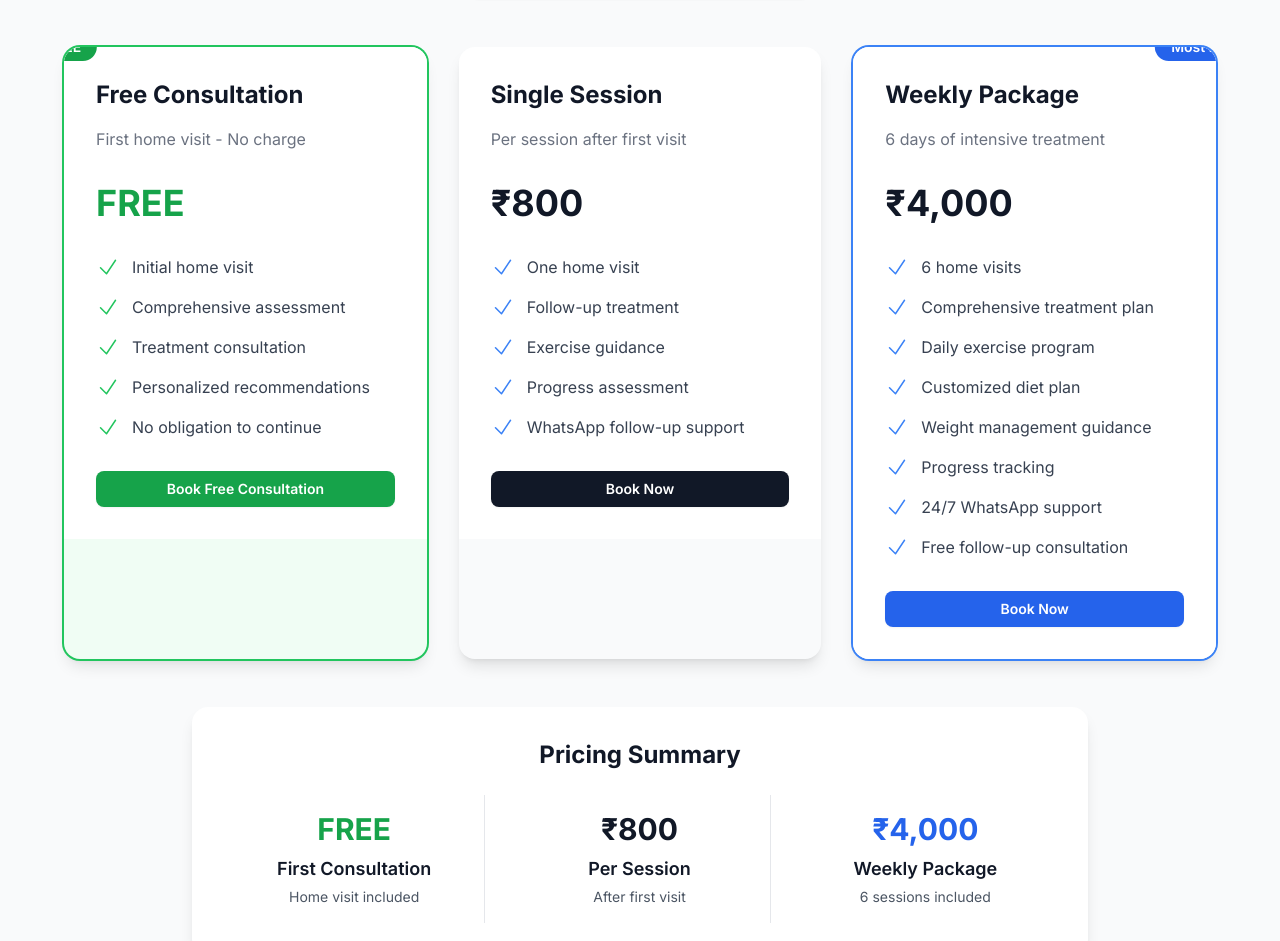
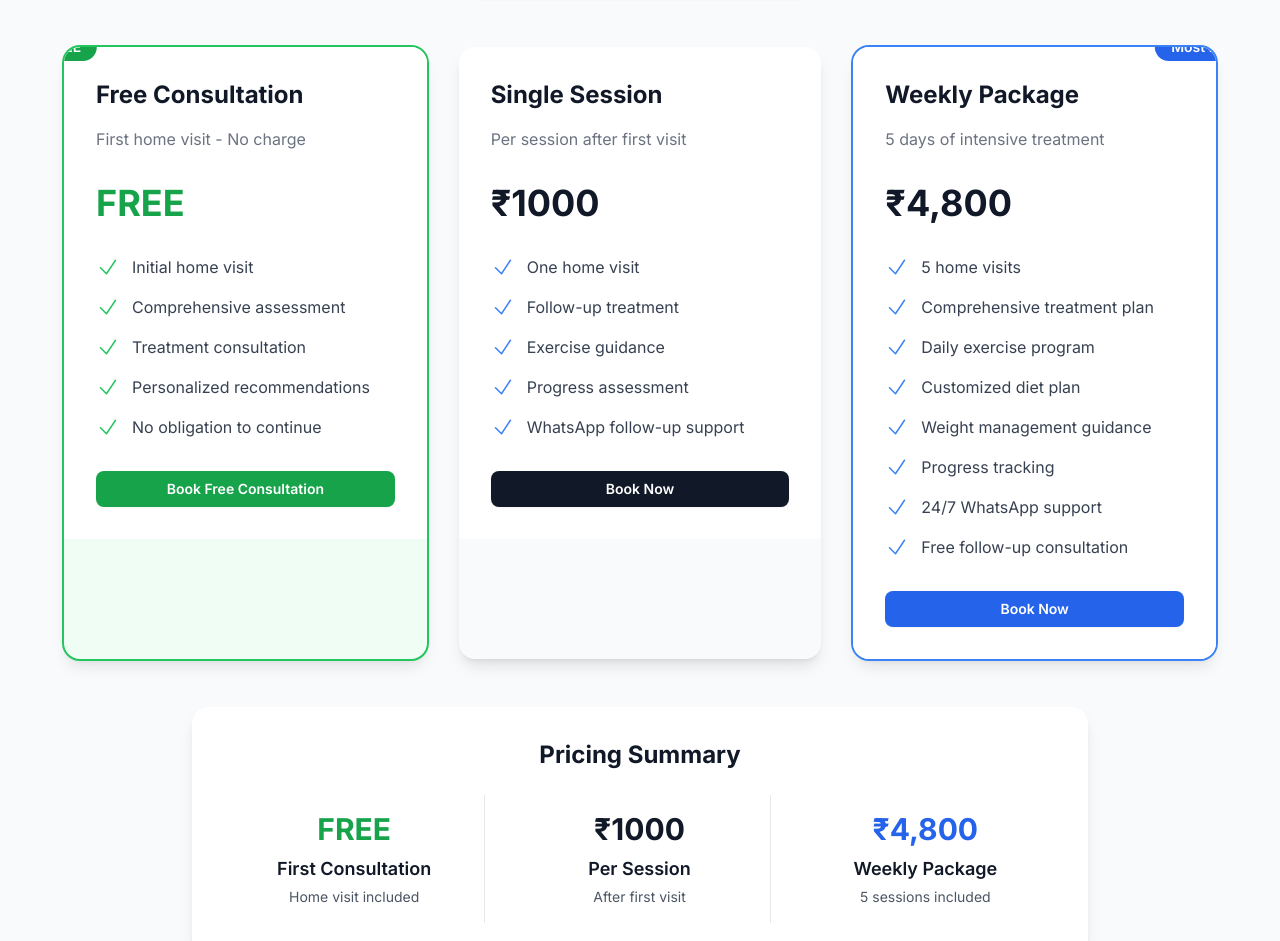
Before and after one commit to pantomath91/physio-home, a Next.js app: page / in a window 1280 px wide. Shown: the part 1411-2352 px from the top of the page. Built offline with nearby package versions, Linux system fonts and the light colour scheme.

Commit message:
updating physio packages

```diff
--- a/src/components/ServicePackages.tsx
+++ b/src/components/ServicePackages.tsx
@@ -28,7 +28,7 @@
   },
   {
     name: 'Single Session',
-    price: '₹800',
+    price: '₹1000',
     description: 'Per session after first visit',
     features: [
       'One home visit',
@@ -40,10 +40,10 @@
   },
   {
     name: 'Weekly Package',
-    price: '₹4,000',
-    description: '6 days of intensive treatment',
+    price: '₹4,800',
+    description: '5 days of intensive treatment',
     features: [
-      '6 home visits',
+      '5 home visits',
       'Comprehensive treatment plan',
       'Daily exercise program',
       'Customized diet plan',
@@ -91,7 +91,7 @@
               <p className="text-xl mb-4">Your first home visit is completely FREE</p>
               <p className="text-lg opacity-90">
                 Experience our quality service with no obligation. After your free consultation,
-                sessions are ₹800 each, or choose our weekly package starting at ₹4,000.
+                sessions are ₹1000 each, or choose our weekly package starting at ₹4,800.
               </p>
               <button
                 onClick={() => handleBookNow(packages[0])}
@@ -183,14 +183,14 @@
               <div className="text-sm text-gray-600 mt-1">Home visit included</div>
             </div>
             <div className="p-4 border-r border-gray-200">
-              <div className="text-3xl font-bold text-gray-900 mb-2">₹800</div>
+              <div className="text-3xl font-bold text-gray-900 mb-2">₹1000</div>
               <div className="text-lg font-semibold text-gray-900">Per Session</div>
               <div className="text-sm text-gray-600 mt-1">After first visit</div>
             </div>
             <div className="p-4">
-              <div className="text-3xl font-bold text-blue-600 mb-2">₹4,000</div>
+              <div className="text-3xl font-bold text-blue-600 mb-2">₹4,800</div>
               <div className="text-lg font-semibold text-gray-900">Weekly Package</div>
-              <div className="text-sm text-gray-600 mt-1">6 sessions included</div>
+              <div className="text-sm text-gray-600 mt-1">5 sessions included</div>
             </div>
           </div>
         </div>
--- a/src/components/WhatsAppBookingModal.tsx
+++ b/src/components/WhatsAppBookingModal.tsx
@@ -249,8 +249,8 @@
                         >
                           <option value="">Select package</option>
                           <option value="Free Consultation">Free Consultation</option>
-                          <option value="Single Session (₹800)">Single Session (₹800)</option>
-                          <option value="Weekly Package (₹4000)">Weekly Package (₹4000)</option>
+                          <option value="Single Session (₹1000)">Single Session (₹1000)</option>
+                          <option value="Weekly Package (₹4800)">Weekly Package (₹4800)</option>
                         </select>
                       </div>
 
--- a/src/components/WhatsAppButton.tsx
+++ b/src/components/WhatsAppButton.tsx
@@ -243,8 +243,8 @@
                 >
                   <option value="">Select package</option>
                   <option value="Free Consultation">Free Consultation</option>
-                  <option value="Single Session (₹800)">Single Session (₹800)</option>
-                  <option value="Weekly Package (₹4000)">Weekly Package (₹4000)</option>
+                  <option value="Single Session (₹1000)">Single Session (₹1000)</option>
+                  <option value="Weekly Package (₹4800)">Weekly Package (₹4800)</option>
                 </select>
               </div>
 
```
